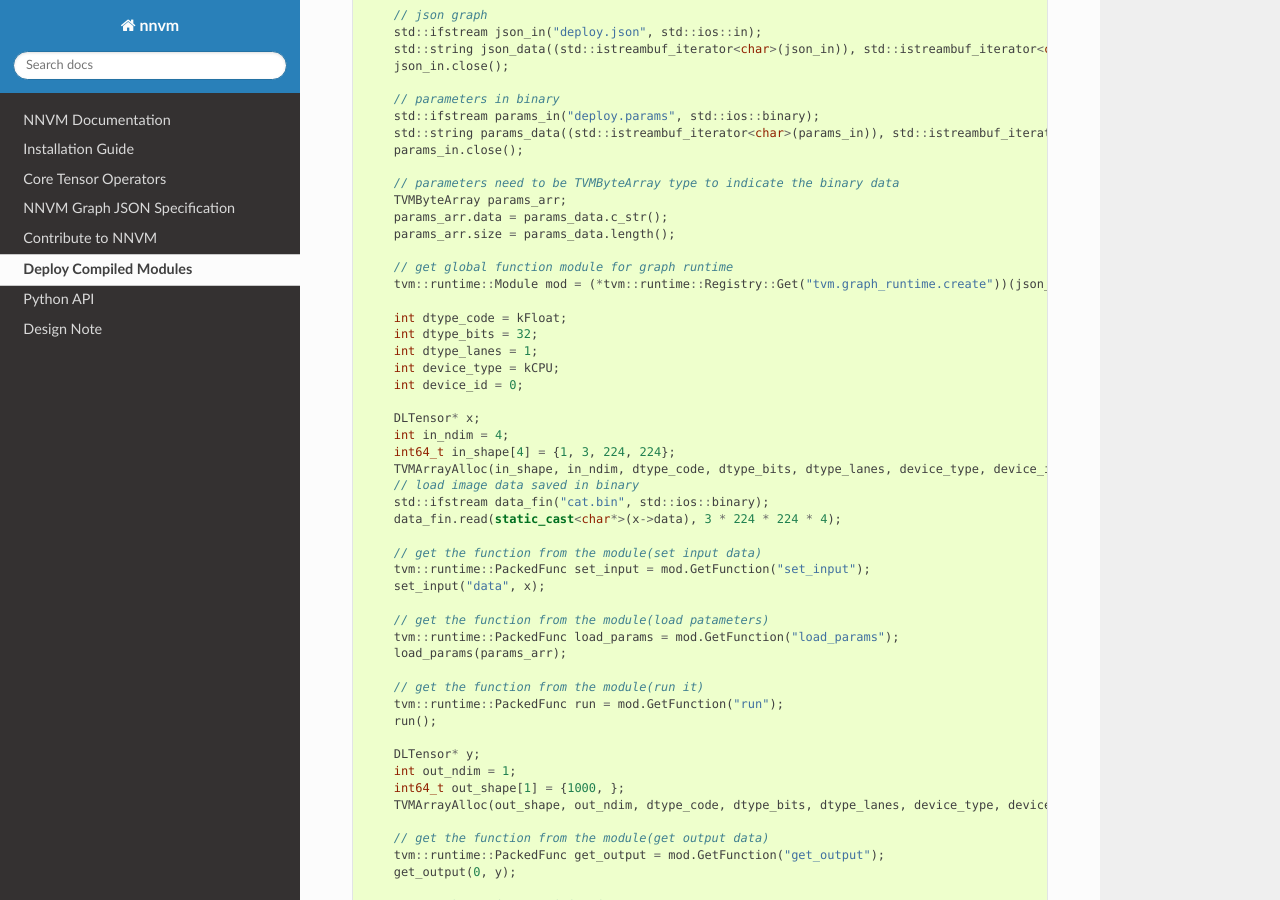
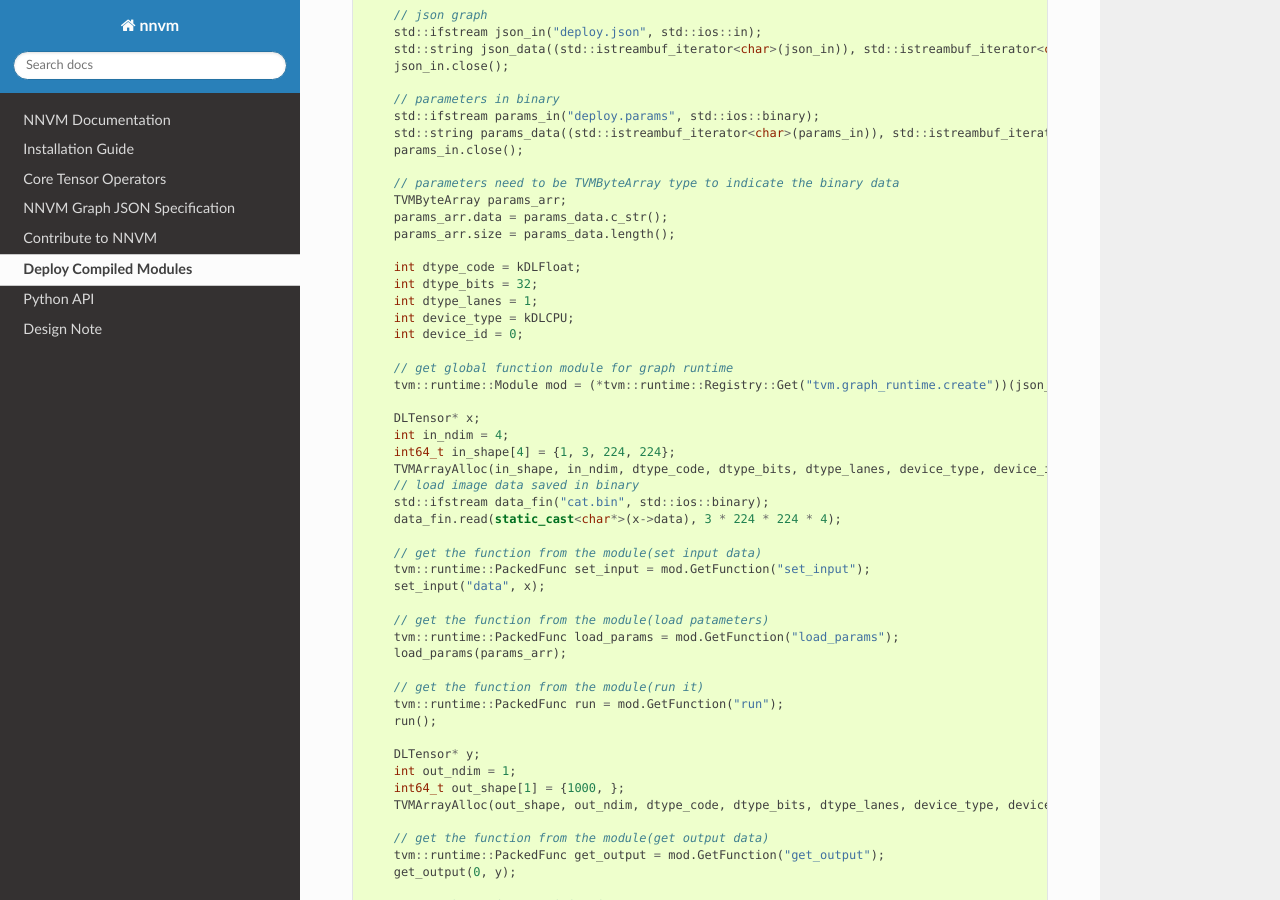
Before and after one commit to dmlc/nnvm, a Sphinx documentation site: the page built from docs/how_to/deploy.md, in a window 1280 px wide and 900 px high, scrolled down 1131 px. Built offline with Sphinx 7.4.7 and the Read the Docs theme 2.0.0, drawn with Linux system fonts in a browser that asks for light colours; pages that are not in the unit, such as notebooks, are missing from menus; the version number could not be read and is left out.

Commit message:
Update deploy.md
Update dlpack device and type enumerations.

```diff
--- a/docs/how_to/deploy.md
+++ b/docs/how_to/deploy.md
@@ -67,14 +67,14 @@ int main()
     params_arr.data = params_data.c_str();
     params_arr.size = params_data.length();
 
-    // get global function module for graph runtime
-    tvm::runtime::Module mod = (*tvm::runtime::Registry::Get("tvm.graph_runtime.create"))(json_data, mod_dylib, 1, 0);
-
-    int dtype_code = kFloat;
+    int dtype_code = kDLFloat;
     int dtype_bits = 32;
     int dtype_lanes = 1;
-    int device_type = kCPU;
+    int device_type = kDLCPU;
     int device_id = 0;
+
+    // get global function module for graph runtime
+    tvm::runtime::Module mod = (*tvm::runtime::Registry::Get("tvm.graph_runtime.create"))(json_data, mod_syslib, device_type, device_id);
 
     DLTensor* x;
     int in_ndim = 4;
```
